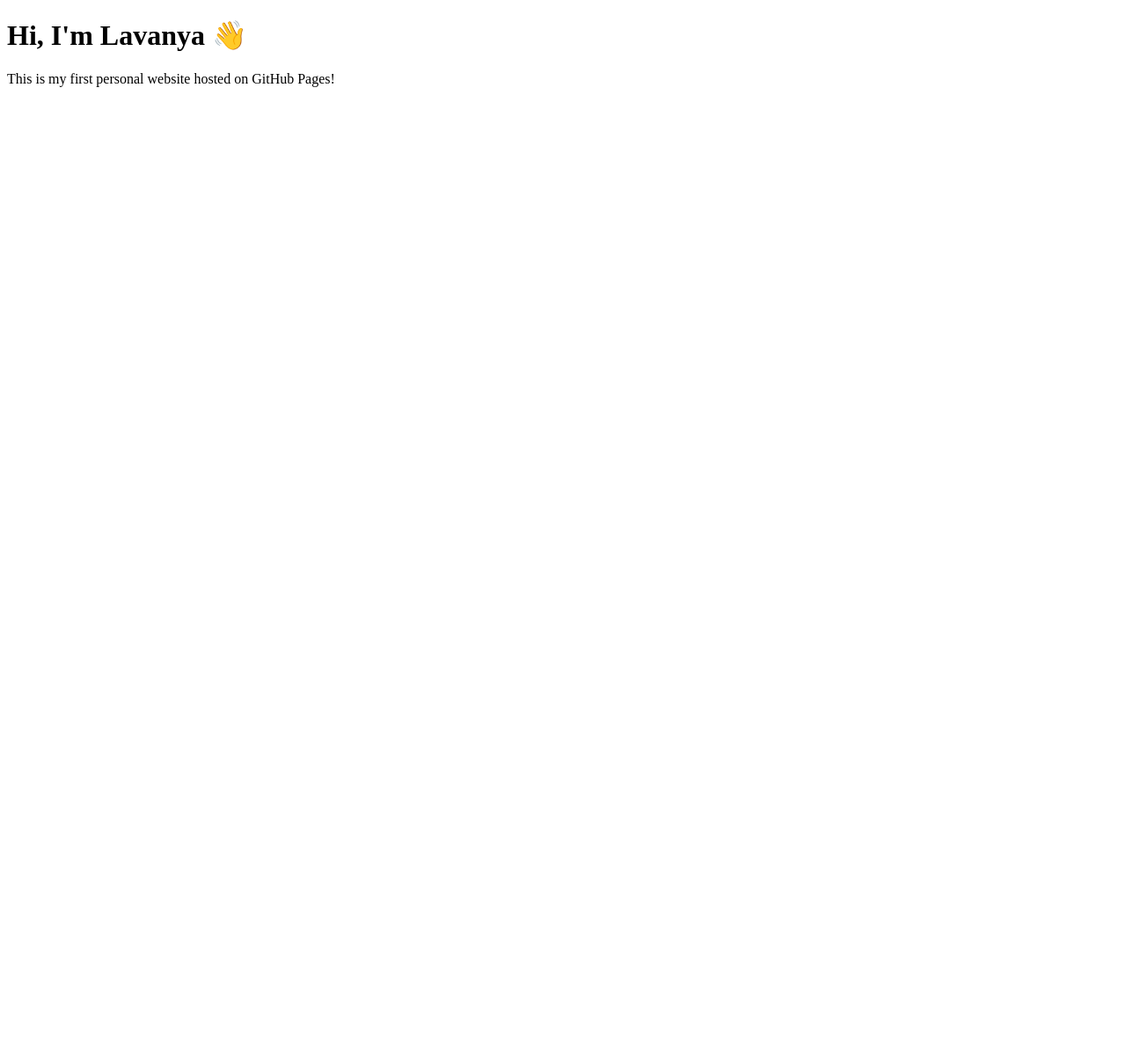
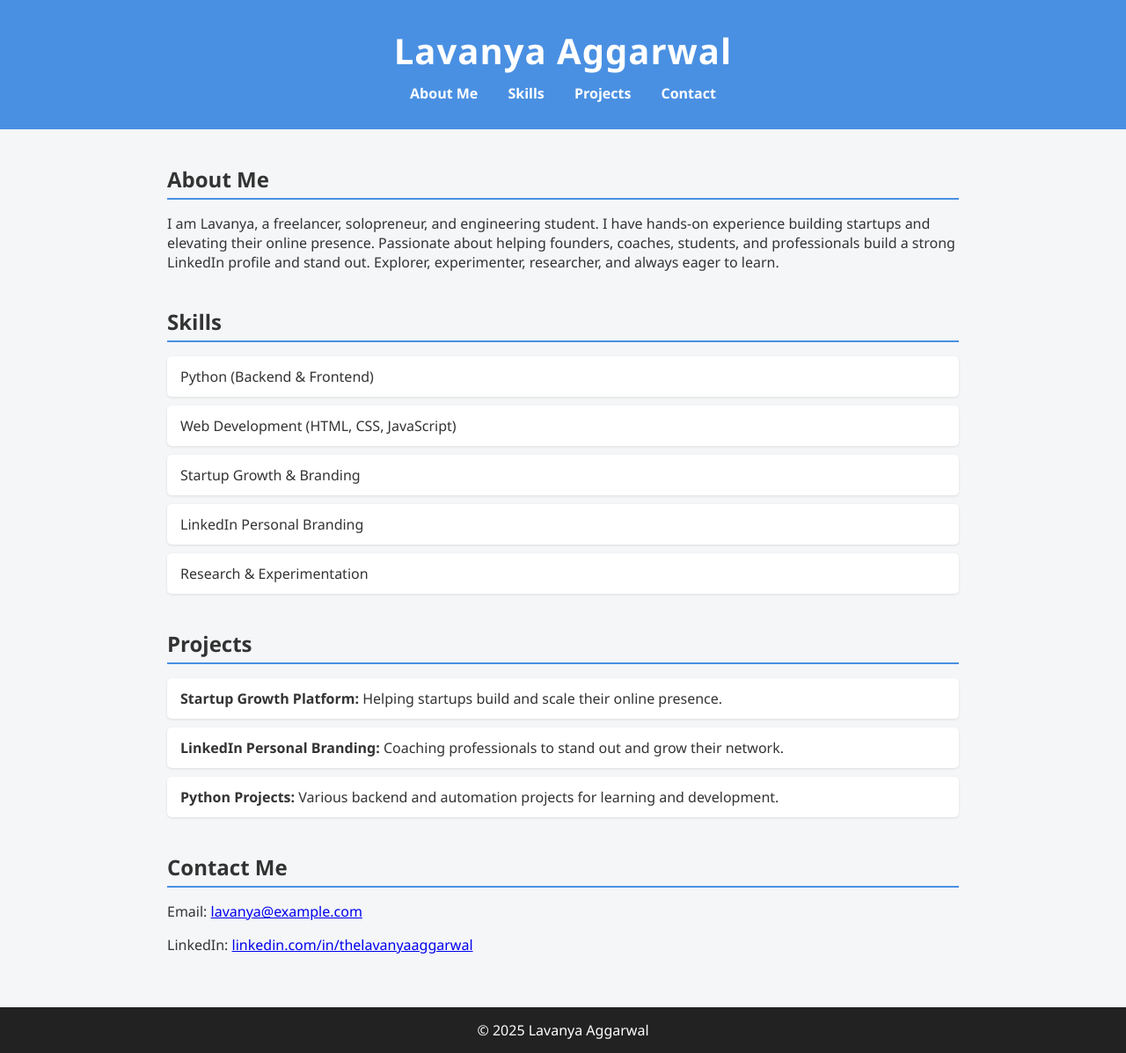
Before and after one commit to thelavanyaaggarwal/lavanya.github.io, a plain HTML site: page index.html in a window 1280 px wide. Shown: the whole page at 88% size. Before the commit the page ends 800 px from the top, so only its background shows below. Drawn offline with Linux system fonts and the light colour scheme.

Commit message:
index.html

```diff
--- a/index.html
+++ b/index.html
@@ -2,11 +2,115 @@
 <html lang="en">
 <head>
   <meta charset="UTF-8" />
-  <meta name="viewport" content="width=device-width, initial-scale=1.0" />
-  <title>Lavanya | Portfolio</title>
+  <meta name="viewport" content="width=device-width, initial-scale=1" />
+  <title>Lavanya Aggarwal - Portfolio</title>
+  <style>
+    body {
+      font-family: 'Segoe UI', Tahoma, Geneva, Verdana, sans-serif;
+      margin: 0;
+      padding: 0;
+      background: #f4f6f8;
+      color: #333;
+    }
+    header {
+      background: #4a90e2;
+      color: white;
+      padding: 30px 20px;
+      text-align: center;
+    }
+    header h1 {
+      margin: 0;
+      font-size: 2.5rem;
+      letter-spacing: 1px;
+    }
+    nav {
+      margin-top: 10px;
+    }
+    nav a {
+      color: white;
+      text-decoration: none;
+      margin: 0 15px;
+      font-weight: 600;
+    }
+    nav a:hover {
+      text-decoration: underline;
+    }
+    section {
+      max-width: 900px;
+      margin: 40px auto;
+      padding: 0 20px;
+    }
+    h2 {
+      border-bottom: 2px solid #4a90e2;
+      padding-bottom: 5px;
+      margin-bottom: 15px;
+    }
+    .skills-list, .projects-list {
+      list-style-type: none;
+      padding-left: 0;
+    }
+    .skills-list li, .projects-list li {
+      background: white;
+      margin-bottom: 10px;
+      padding: 12px 15px;
+      border-radius: 5px;
+      box-shadow: 0 1px 3px rgba(0,0,0,0.1);
+    }
+    footer {
+      background: #222;
+      color: white;
+      text-align: center;
+      padding: 15px 0;
+      margin-top: 60px;
+    }
+  </style>
 </head>
 <body>
-  <h1>Hi, I'm Lavanya 👋</h1>
-  <p>This is my first personal website hosted on GitHub Pages!</p>
+
+<header>
+  <h1>Lavanya Aggarwal</h1>
+  <nav>
+    <a href="#about">About Me</a>
+    <a href="#skills">Skills</a>
+    <a href="#projects">Projects</a>
+    <a href="#contact">Contact</a>
+  </nav>
+</header>
+
+<section id="about">
+  <h2>About Me</h2>
+  <p>I am Lavanya, a freelancer, solopreneur, and engineering student. I have hands-on experience building startups and elevating their online presence. Passionate about helping founders, coaches, students, and professionals build a strong LinkedIn profile and stand out. Explorer, experimenter, researcher, and always eager to learn.</p>
+</section>
+
+<section id="skills">
+  <h2>Skills</h2>
+  <ul class="skills-list">
+    <li>Python (Backend & Frontend)</li>
+    <li>Web Development (HTML, CSS, JavaScript)</li>
+    <li>Startup Growth & Branding</li>
+    <li>LinkedIn Personal Branding</li>
+    <li>Research & Experimentation</li>
+  </ul>
+</section>
+
+<section id="projects">
+  <h2>Projects</h2>
+  <ul class="projects-list">
+    <li><strong>Startup Growth Platform:</strong> Helping startups build and scale their online presence.</li>
+    <li><strong>LinkedIn Personal Branding:</strong> Coaching professionals to stand out and grow their network.</li>
+    <li><strong>Python Projects:</strong> Various backend and automation projects for learning and development.</li>
+  </ul>
+</section>
+
+<section id="contact">
+  <h2>Contact Me</h2>
+  <p>Email: <a href="mailto:lavanya@example.com">lavanya@example.com</a></p>
+  <p>LinkedIn: <a href="https://linkedin.com/in/thelavanyaaggarwal" target="_blank">linkedin.com/in/thelavanyaaggarwal</a></p>
+</section>
+
+<footer>
+  &copy; 2025 Lavanya Aggarwal
+</footer>
+
 </body>
 </html>
```
